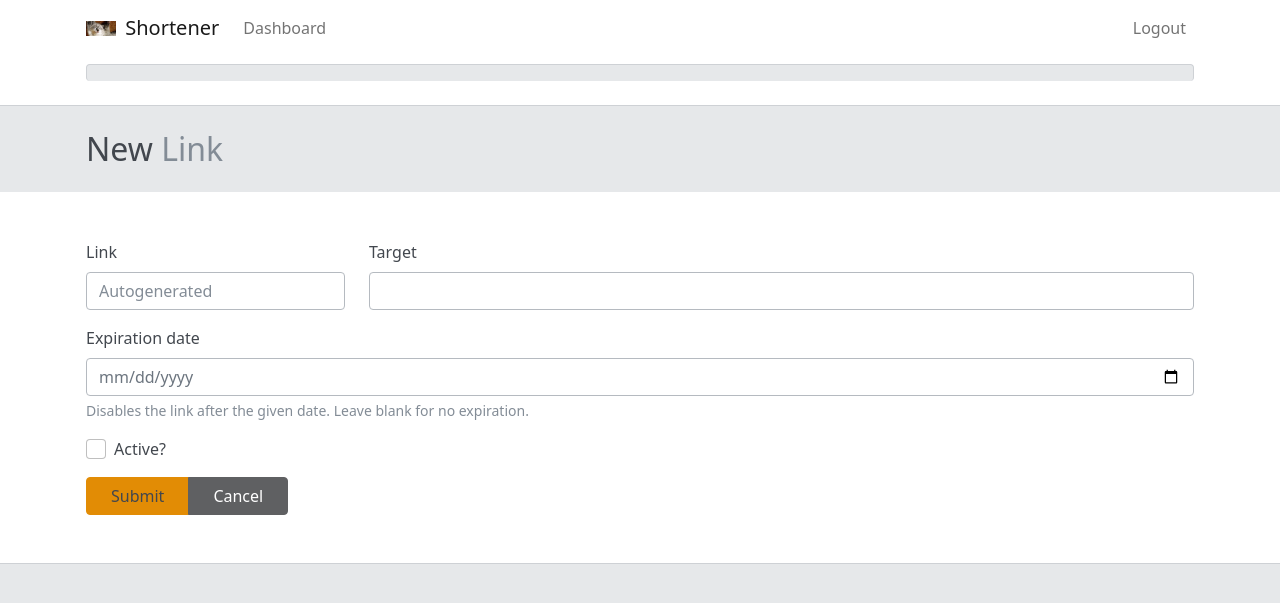
After one commit to Appropriately/shortener, a Flask app: page /link/new in a window 1280 px wide. The commit adds this page. Shown: the top 603 px of the page. Run offline with Flask 2, Linux system fonts and the light colour scheme; the visitor is signed in with stand-in values (Sample User, id 1); style sheets or scripts are compiled from the project's sources; some libraries are stand-ins or nearby versions.

Commit message:
Include an advanced link creation screen

```diff
--- a/shortener/app/links/forms.py
+++ b/shortener/app/links/forms.py
@@ -14,7 +14,7 @@ class QuickLinkForm(FlaskForm):
 
 
 class LinkForm(FlaskForm):
-    id = IntegerField('id', validators=[DataRequired()])
+    id = IntegerField('id')
     link = StringField('Link', render_kw={'placeholder': 'Autogenerated'})
     redirect = StringField('Target', validators=[DataRequired(), URL()])
     expiration = DateField('Expiration date', validators=[Optional()])
--- a/shortener/app/links/views.py
+++ b/shortener/app/links/views.py
@@ -9,6 +9,23 @@ links_blueprint = Blueprint('links', __name__)
 default_breadcrumb_root(links_blueprint, '.')
 
 
+@links_blueprint.route('/link/new', methods=['GET', 'POST'])
+@register_breadcrumb(links_blueprint, '.dashboard.new', 'New Link')
+def new():
+    form = LinkForm(request.form)
+    if form.validate_on_submit():
+        link = Link()
+        form.populate_obj(link)
+        link.save()
+
+        flash(f"The link '{link.link}' was created.", 'success')
+        return redirect(url_for('links.link', value=link.id))
+    elif form.is_submitted():
+        flash('There was a problem with the form submission.', 'danger')
+
+    return render_template('links/new.html', form=form)
+
+
 @links_blueprint.route('/link/<int:value>', methods=['GET', 'POST'])
 @register_breadcrumb(links_blueprint, '.dashboard.value', 'Link')
 def link(value: int):
@@ -16,15 +33,12 @@ def link(value: int):
 
     if not link:
         flash(f"A link with the id '{ value }' does not exist.", 'danger')
-        return redirect(url_for('links.dashboard'), code=307)
+        return redirect(url_for('links.dashboard'))
 
     form = LinkForm(obj=link)
     if form.validate_on_submit():
-        link.link = form.link.data
-        link.redirect = form.redirect.data
-        link.expiration = form.expiration.data
-        link.activated = form.activated.data
-        link.save()
+        form.populate_obj(link)
+        link.update()
 
         flash(f"The link '{link.link}' was updated.", 'success')
     elif form.is_submitted():
--- a/shortener/app/templates/links/_form.html
+++ b/shortener/app/templates/links/_form.html
@@ -1,5 +1,5 @@
 {% from "_macros.html" import form_item with context %}
-<form role="form" action="{{ url_for('links.link', value=link.id) }}" method="post">
+<form role="form" action="{{ action }}" method="post">
   <div class="row">
     <div class="col-lg-3">
       {{ form_item(form.link, form.errors.link) }}
@@ -16,5 +16,10 @@
       <label class="form-check-label">{{ form.activated.label }}</label>
     </div>
   </div>
-  {{ form.submit(class='btn btn-primary btn-block') }}
+  <div class="btn-group" role="group">
+    {{ form.submit(class='btn btn-primary btn-block px-4') }}
+    {%- if back -%}
+      <a href="{{ back }}" class="btn btn-secondary px-4">Cancel</a>
+    {%- endif -%}
+  </div>
 </form>
--- a/shortener/app/templates/links/dashboard.html
+++ b/shortener/app/templates/links/dashboard.html
@@ -5,11 +5,14 @@
   <div class="container">
     <form class="row py-4 align-items-center d-flex" role="form" action="{{ url_for('links.dashboard') }}" method="post">
       <h2 style="text-align: center;">Generate a quick link</h2>
-      <div class="col-lg-10 py-2">
+      <div class="col-lg-8 py-2">
         {{ form.redirect(class='form-control form-control-lg', placeholder='Example: https://github.com/appropriately') }}
       </div>
       <div class="col-lg-2 py-2">
         {{ form.submit(class='btn btn-lg btn-primary btn-block') }}
+      </div>
+      <div class="col-lg-2 py-2">
+        <a href="{{ url_for('links.new') }}" class="btn btn-lg btn-secondary btn-block">Advanced</a>
       </div>
     </form>
   </div>
--- a/shortener/app/templates/links/link.html
+++ b/shortener/app/templates/links/link.html
@@ -34,7 +34,9 @@
 
 <section>
   <div class="container py-5">
-    {% include "links/_form.html" %}
+    {% with action=url_for('links.link', value=link.id) %}
+      {% include "links/_form.html" %}
+    {% endwith %}
   </div>
 </section>
 {% endblock %}
--- /dev/null
+++ b/shortener/app/templates/links/new.html
@@ -0,0 +1,17 @@
+{% extends "base.html" %}
+
+{% block content %}
+<section>
+  <div class="container py-4">
+    <h2 class="m-0">New <span class="text-muted">Link</span></h2>
+  </div>
+</section>
+
+<section>
+  <div class="container py-5">
+    {% with action=url_for('links.new'), back=url_for('links.dashboard') %}
+      {% include "links/_form.html" %}
+    {% endwith %}
+  </div>
+</section>
+{% endblock %}
```
Also changed, not shown: shortener/app/utils.py (+10 -0 lines).
